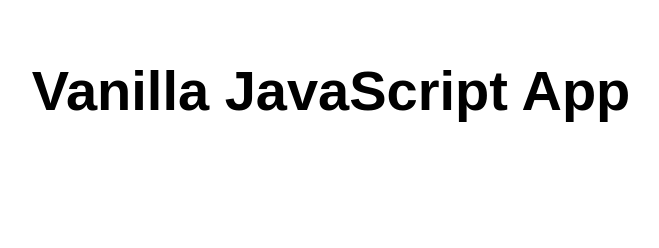
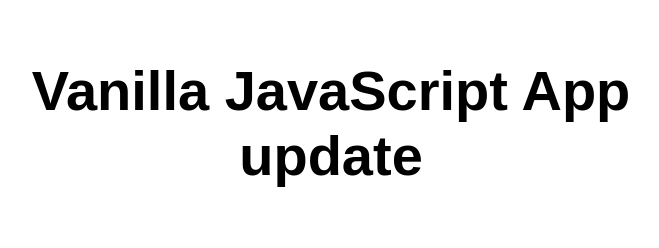
Before and after one commit to jgruppen/my-first-static-web-app, a website: page src/index.html in a window 1280 px wide. Shown: the whole page, without its empty margins (309-968 px from the left). Drawn offline with Linux system fonts and the light colour scheme.

Commit message:
update content

```diff
--- a/src/index.html
+++ b/src/index.html
@@ -10,7 +10,7 @@
 
 <body>
   <main>
-    <h1>Vanilla JavaScript App</h1>
+    <h1>Vanilla JavaScript App update</h1>
   </main>
 </body>
 
```
